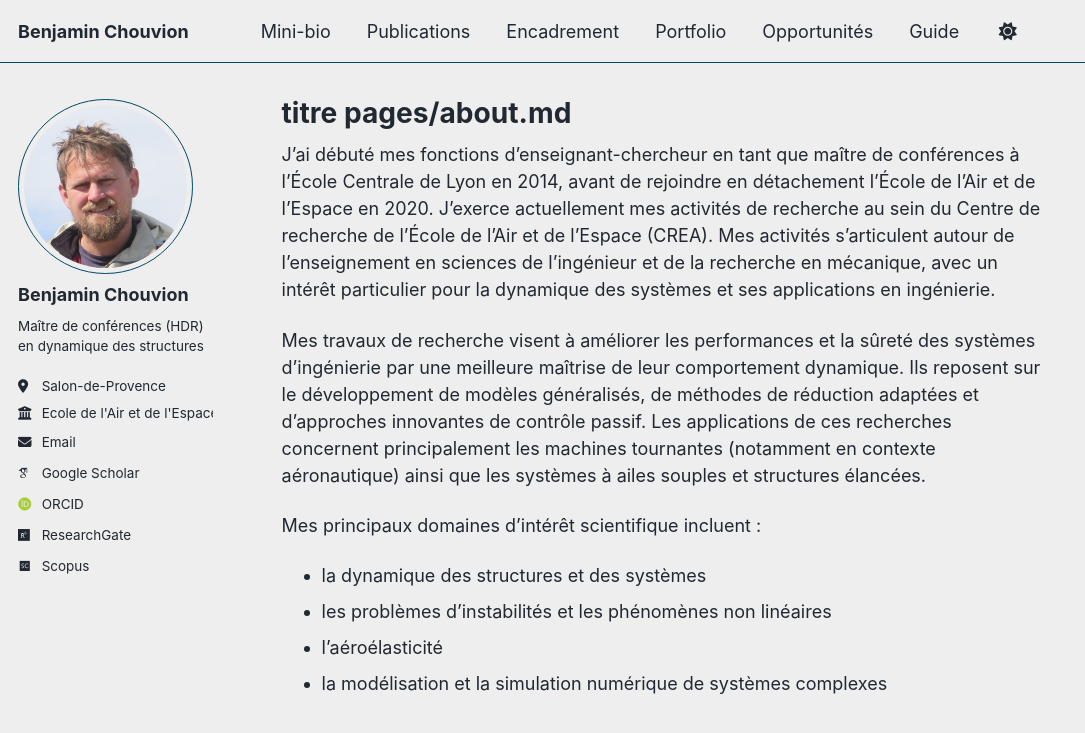
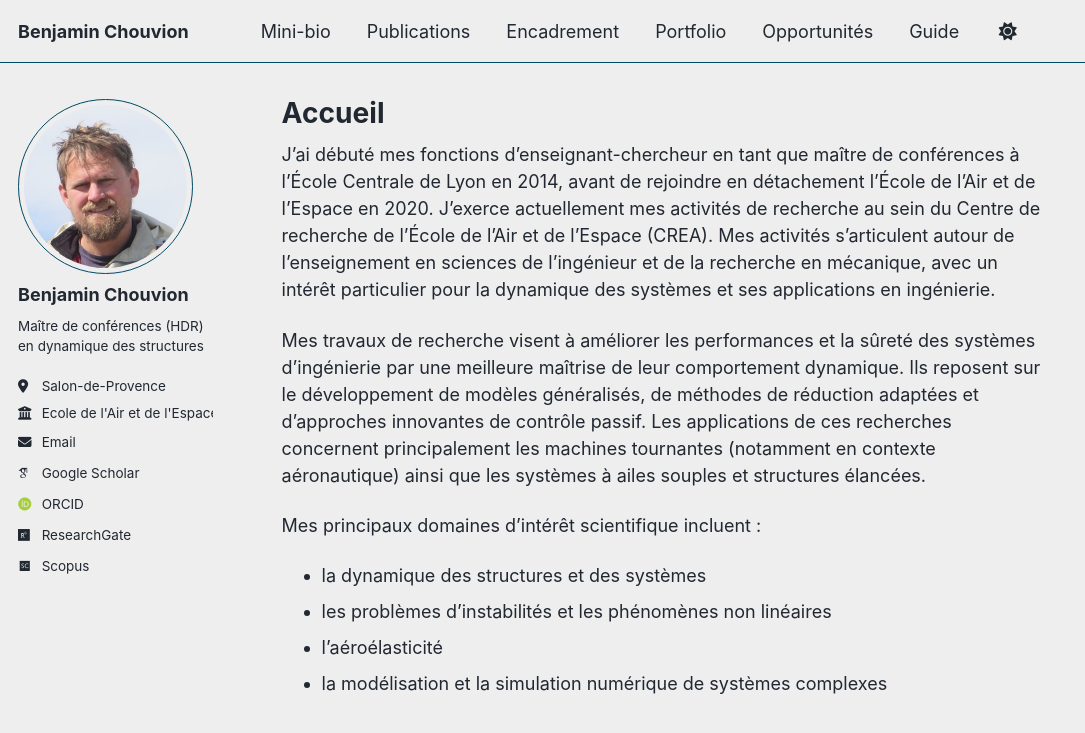
Before and after one commit to benjamin-chouvion/benjamin-chouvion.github.io, a Jekyll site: the page built from _pages/about.md, in a window 1280 px wide. Shown: the top 733 px of the page, without its empty margins (0-1085 px from the left). Built offline with Jekyll 4.4.1, drawn with Linux system fonts in a browser that asks for light colours; some web fonts are replaced; a script bundle is joined from its source files by our own code; library files that are not in the unit come from our copies.

Commit message:
Update about.md

```diff
--- a/_pages/about.md
+++ b/_pages/about.md
@@ -1,6 +1,6 @@
 ---
 permalink: /
-title: "titre pages/about.md"
+title: "Accueil"
 author_profile: true
 redirect_from:
   - /about/
```
